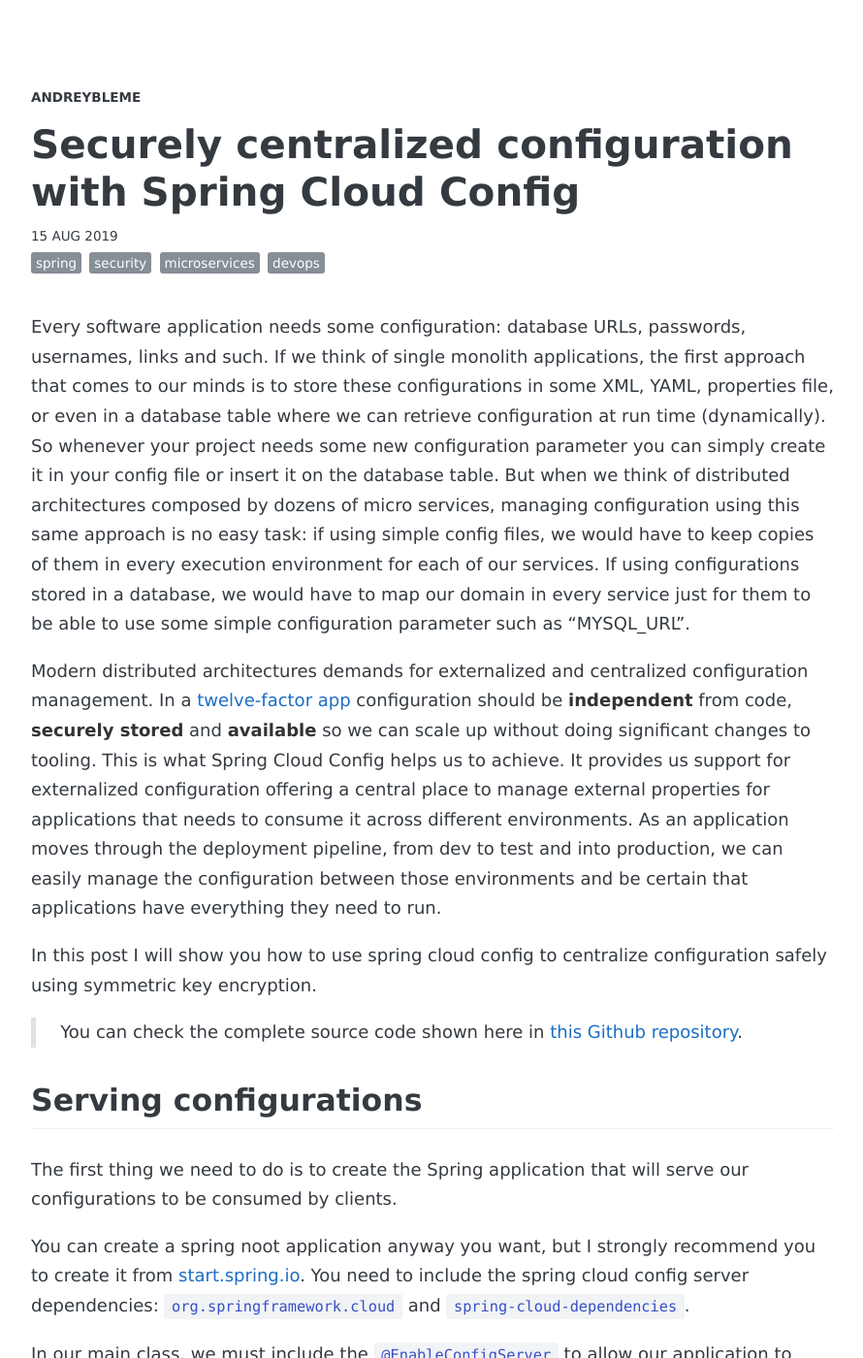
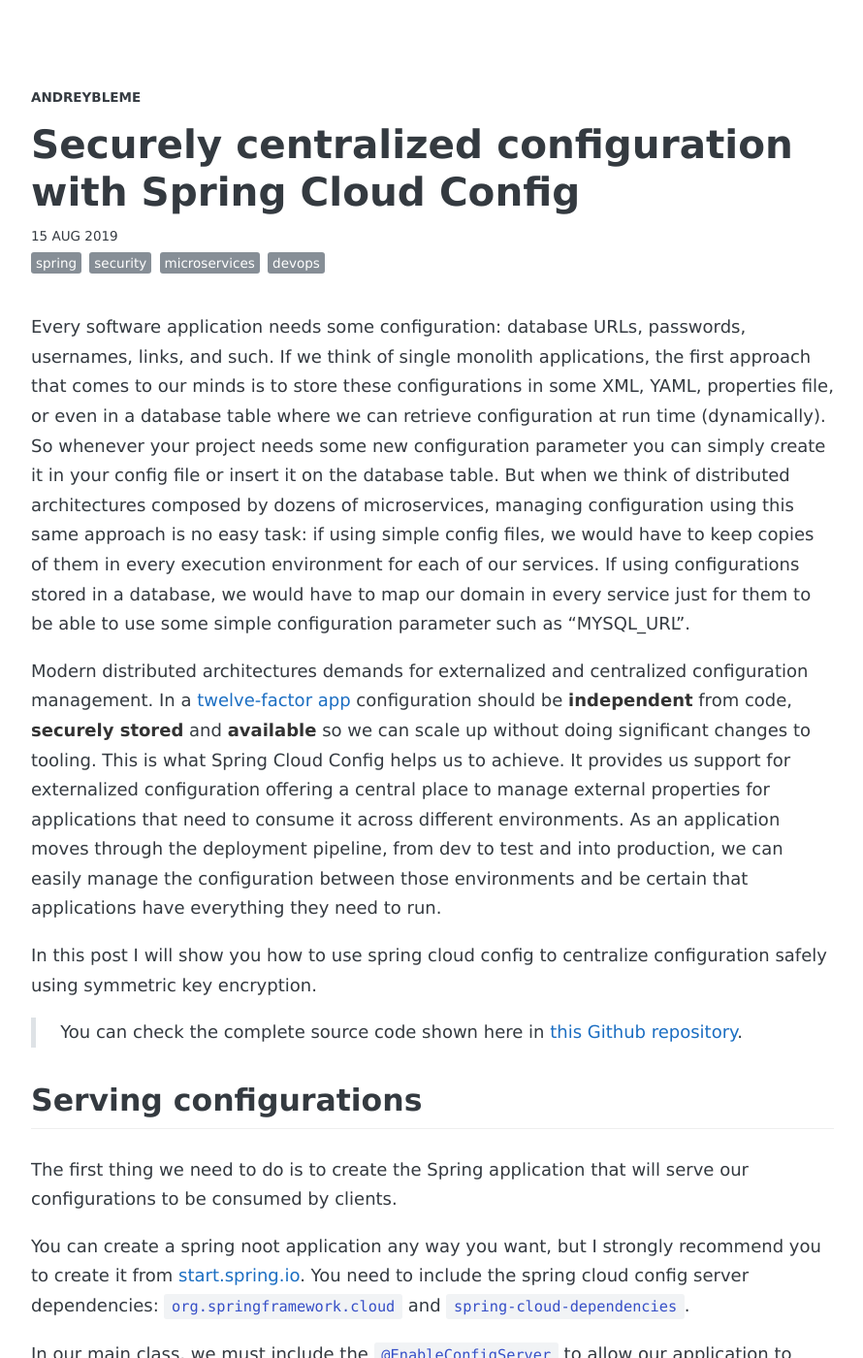
Before and after one commit to andreybleme/andreybleme.github.io, a Jekyll site: the page built from _posts/2019-08-15-securely-centralized-configuration-spring-cloud-config.markdown, in a window 1280 px wide and 1400 px high. Shown: the whole window at 97% size, without its empty margins (194-1084 px from the left). Built offline with Jekyll 4.4.1, drawn with Linux system fonts in a browser that asks for light colours; nearby versions of some CDN libraries; some web fonts are replaced; comment, search, counter and statistics services are not loaded; some of the changed text lies outside the part shown.

Commit message:
Fix 'Securely centralized configuration with Spring Cloud Config'  post grammar

```diff
--- a/_posts/2019-08-15-securely-centralized-configuration-spring-cloud-config.markdown
+++ b/_posts/2019-08-15-securely-centralized-configuration-spring-cloud-config.markdown
@@ -8,9 +8,9 @@
 share: true
 ---
 
-Every software application needs some configuration: database URLs, passwords, usernames, links and such. If we think of single monolith applications, the first approach that comes to our minds is to store these configurations in some XML, YAML, properties file, or even in a database table where we can retrieve configuration at run time (dynamically). So whenever your project needs some new configuration parameter you can simply create it in your config file or insert it on the database table. But when we think of distributed architectures composed by dozens of micro services, managing configuration using this same approach is no easy task: if using simple config files, we would have to keep copies of them in every execution environment for each of our services. If using configurations stored in a database, we would have to map our domain in every service just for them to be able to use some simple configuration parameter such as "MYSQL_URL".
+Every software application needs some configuration: database URLs, passwords, usernames, links, and such. If we think of single monolith applications, the first approach that comes to our minds is to store these configurations in some XML, YAML, properties file, or even in a database table where we can retrieve configuration at run time (dynamically). So whenever your project needs some new configuration parameter you can simply create it in your config file or insert it on the database table. But when we think of distributed architectures composed by dozens of microservices, managing configuration using this same approach is no easy task: if using simple config files, we would have to keep copies of them in every execution environment for each of our services. If using configurations stored in a database, we would have to map our domain in every service just for them to be able to use some simple configuration parameter such as "MYSQL_URL".
 
-Modern distributed architectures demands for externalized and centralized configuration management. In a [twelve-factor app](https://12factor.net/config) configuration should be **independent** from code, **securely stored** and **available** so we can scale up without doing significant changes to tooling. This is what Spring Cloud Config helps us to achieve. It provides us support for externalized configuration offering a central place to manage external properties for applications that needs to consume it across different environments. As an application moves through the deployment pipeline, from dev to test and into production, we can easily manage the configuration between those environments and be certain that applications have everything they need to run.
+Modern distributed architectures demands for externalized and centralized configuration management. In a [twelve-factor app](https://12factor.net/config) configuration should be **independent** from code, **securely stored** and **available** so we can scale up without doing significant changes to tooling. This is what Spring Cloud Config helps us to achieve. It provides us support for externalized configuration offering a central place to manage external properties for applications that need to consume it across different environments. As an application moves through the deployment pipeline, from dev to test and into production, we can easily manage the configuration between those environments and be certain that applications have everything they need to run.
 
 In this post I will show you how to use spring cloud config to centralize configuration safely using symmetric key encryption.
 
@@ -22,7 +22,7 @@
 
 The first thing we need to do is to create the Spring application that will serve our configurations to be consumed by clients.
 
-You can create a spring noot application anyway you want, but I strongly recommend you to create it from [start.spring.io](https://start.spring.io). You need to include the spring cloud config server dependencies: `org.springframework.cloud` and `spring-cloud-dependencies`.
+You can create a spring noot application any way you want, but I strongly recommend you to create it from [start.spring.io](https://start.spring.io). You need to include the spring cloud config server dependencies: `org.springframework.cloud` and `spring-cloud-dependencies`.
 
 In our main class, we must include the `@EnableConfigServer` to allow our application to expose configurations:
 
@@ -134,19 +134,19 @@
 
 <script src="https://gist.github.com/andreybleme/69fb6508e1d72c7b8ebab83e82c2681e.js"></script>
 
-It is very important that the encrypted value is not embraced with quotes, so our server application will be able to decrypt this value when some client application request for it. And that's it. There is nothing else we need to do in our client applications, now we have our configs properly secured and stored encrypted in our git repository.
+It is very important that the encrypted value is not embraced with quotes, so our server application will be able to decrypt this value when some client application requests for it. And that's it. There is nothing else we need to do in our client applications, now we have our configs properly secured and stored encrypted in our git repository.
 
 The encrypted key is automatically decrypted as we can see accessing the config endpoint:
 
 ![Spring cloud Config](https://raw.githubusercontent.com/andreybleme/andreybleme.github.io/master/assets/img/config-server-secured.png "Spring cloud Config")
 
 
-Going further: service discovery and security in depth
+Going further: service discovery and security in-depth
 ---
 
-Externalizing configuration in a centralized storage not only makes much easier to manage and scale up configuration, but it is also the first step for achieving service discovery. Service discovery basically means that your applications should not know the exact location of all the services it needs to communicate with, it should only know its name and then a service discovery tool will find the service location/address/URL for you. It is achievable by registering the localization details from our applications at startup time in some service discovery tool. It is a broadly known technique that reduces a lot the responsibilities of a service and might be very handy when we are working with 10, 20 micro services or more. There are some good service discovery tools, such as [Netflix Eureka](https://github.com/Netflix/eureka) and [Consul](https://www.consul.io/) that works well with spring cloud config.
+Externalizing configuration in a centralized storage not only makes it much easier to manage and scale up configuration, but it is also the first step for achieving service discovery. Service discovery basically means that your applications should not know the exact location of all the services it needs to communicate with, it should only know its name and then a service discovery tool will find the service location/address/URL for you. It is achievable by registering the localization details from our applications at startup time in some service discovery tool. It is a broadly known technique that reduces a lot the responsibilities of a service and might be very handy when we are working with 10, 20 microservices or more. There are some good service discovery tools, such as [Netflix Eureka](https://github.com/Netflix/eureka) and [Consul](https://www.consul.io/) that works well with spring cloud config.
 
-Talking about the security concerns of using spring cloud config, in most of the real world cases a simple git back-end with a symmetric encryption might be enough. If for some particular reason you need a more secure approach, use the [asymmetric key schema with a proper key store](https://cloud.spring.io/spring-cloud-config/reference/html/#_key_management). Spring cloud config also supports [Vault](https://www.vaultproject.io/) as back-end instead of git. Vault is a "secret manager", it is a tool that helps us to protect sensitive data by proving a lot of ACL options, password rotation, and a really fine-grained control over permissions and encryption. I strongly recommend spring cloud config + vault + HTTPS (of course) if you are really worried about security.
+Talking about the security concerns of using spring cloud config, in most of the real-world cases a simple git back-end with symmetric encryption might be enough. If for some particular reason you need a more secure approach, use the [asymmetric key schema with a proper key store](https://cloud.spring.io/spring-cloud-config/reference/html/#_key_management). Spring cloud config also supports [Vault](https://www.vaultproject.io/) as back-end instead of git. Vault is a "secret manager", it is a tool that helps us to protect sensitive data by proving a lot of ACL options, password rotation, and a really fine-grained control over permissions and encryption. I strongly recommend spring cloud config + vault + HTTPS (of course) if you are really worried about security.
 
 
 References and useful links
```
Also changed, not shown: other parts of _posts/2019-08-15-securely-centralized-configuration-spring-cloud-config.markdown (+6 -6 lines).
